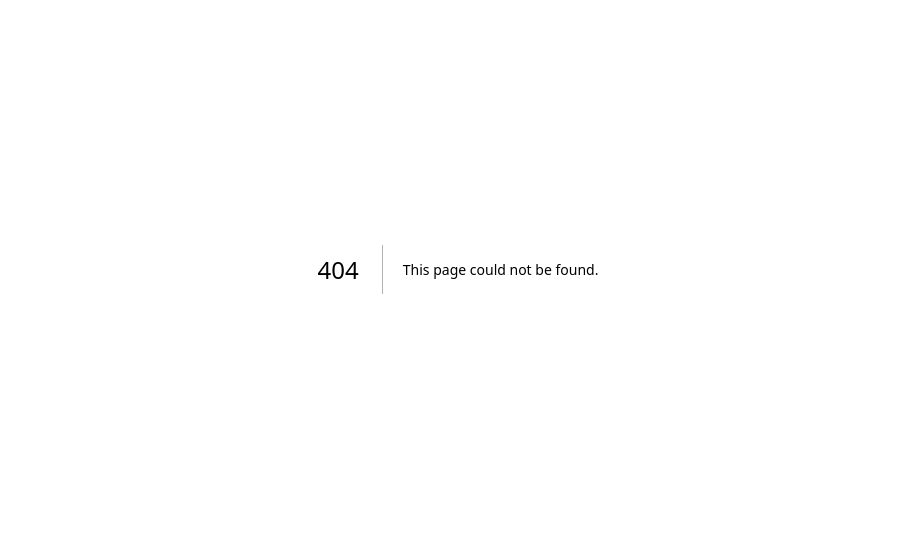
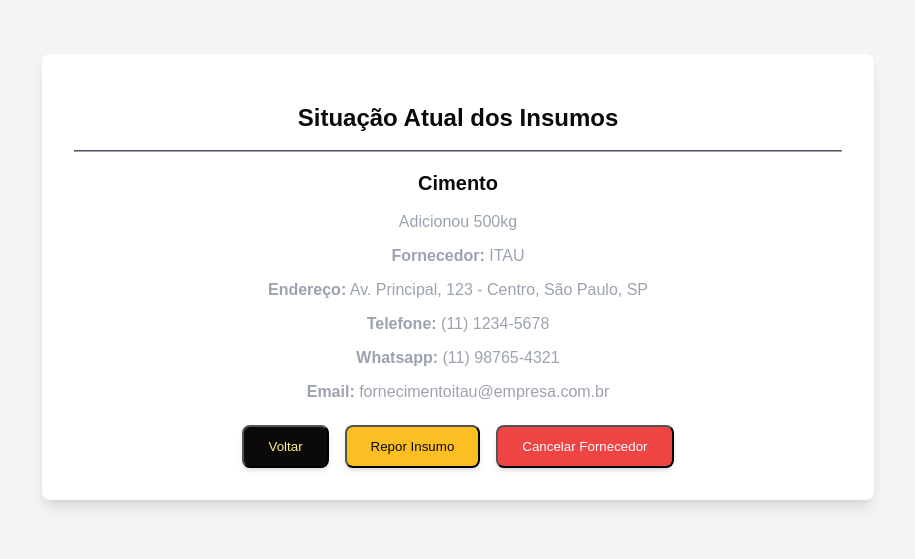
Before and after one commit to brunaalrez/strongblocks, a Next.js app: page /insumos/visualizar_insumos in a window 1280 px wide. Before the commit this address had no page. Shown: the part 131-690 px from the top of the page, without its empty margins (182-1097 px from the left). Built offline with nearby package versions, Linux system fonts and the light colour scheme.

Commit message:
Criada tela de insumos

```diff
--- a/app/insumos/components/primeira_insumos.js
+++ /dev/null
@@ -1,17 +0,0 @@
-function PrimeiraInsumos() {
-    return (
-        <div>
-            <h1>Situação atual dos insumos</h1>
-            <hr/>
-            <h2>Cimento</h2>
-            <br/>
-            <p>adicionou 500kg </p>
-            <p>O fornecedor é:</p>
-            <a><button>Voltar</button></a>
-            <a><button>Repor insumo</button></a>
-            <a><button>Cancelar esse fornecedor</button></a>
-        </div>
-     );
-}
-
-export default PrimeiraInsumos;
--- a/app/insumos/page.js
+++ b/app/insumos/page.js
@@ -1,14 +1,32 @@
-function Insumos() {
-    return (
-        <div>
-            <h1>Insumos</h1>
-            <hr/>
-            <p>Você gostaria de:</p>
-            <a href="./primeira_insumos">Visualizar</a>
-            <br/>
-            <button>Cadastrar Insumo</button>
-            </div>
-     );
+'use client'
+import { useRouter } from 'next/navigation';
+
+export default function Insumos() {
+  const router = useRouter();
+
+  return (
+    <div className="min-h-screen flex flex-col items-center justify-center bg-gray-100">
+      <div className="max-w-3xl w-full bg-white shadow-lg rounded-lg p-8 text-center">
+        <h1 className="text-2xl font-bold text-stone-950">Insumos</h1>
+        <hr className="my-4 border-gray-400"/>
+
+
+        <div className="flex flex-col sm:flex-row gap-4">
+          <button
+            onClick={() => router.push('/insumos/visualizar_insumos')}
+            className="w-full sm:w-auto px-6 py-3 bg-amber-400 text-stone-950 rounded-lg shadow-md hover:bg-amber-500 transition"
+          >
+            Visualizar
+          </button>
+
+          <button
+            onClick={() => router.push('/insumos/cadastrar')}
+            className="w-full sm:w-auto px-6 py-3 bg-stone-950 text-yellow-200 rounded-lg shadow-md hover:bg-stone-800 transition"
+          >
+            Cadastrar Insumo
+          </button>
+        </div>
+      </div>
+    </div>
+  );
 }
-
-export default Insumos;
--- /dev/null
+++ b/app/insumos/visualizar_insumos/page.js
@@ -0,0 +1,57 @@
+'use client'
+import { useRouter } from 'next/navigation';
+
+export default function PrimeiraInsumos() {
+  const router = useRouter();
+
+  return (
+    <div className="min-h-screen flex flex-col items-center justify-center bg-gray-100">
+      <div className="max-w-3xl w-full bg-white shadow-lg rounded-lg p-8 text-center">
+        <h1 className="text-2xl font-bold text-stone-950">Situação Atual dos Insumos</h1>
+        <hr className="my-4 border-gray-400" />
+
+        <h2 className="text-xl text-stone-950">Cimento</h2>
+        <p className="text-gray-400 mt-4">Adicionou 500kg</p>
+
+        <p className="text-gray-400 mt-2">
+          <strong>Fornecedor:</strong> ITAU
+        </p>
+        <p className="text-gray-400">
+          <strong>Endereço:</strong> Av. Principal, 123 - Centro, São Paulo, SP
+        </p>
+        <p className="text-gray-400">
+          <strong>Telefone:</strong> (11) 1234-5678
+        </p>
+        <p className="text-gray-400">
+          <strong>Whatsapp:</strong> (11) 98765-4321
+        </p>
+        <p className="text-gray-400">
+          <strong>Email:</strong> fornecimentoitau@empresa.com.br
+        </p>
+
+        <div className="mt-6 flex flex-col sm:flex-row gap-4 justify-center">
+          <button
+            onClick={() => router.push('/insumos')}
+            className="w-full sm:w-auto px-6 py-3 bg-stone-950 text-yellow-200 rounded-lg shadow-md hover:bg-stone-800 transition"
+          >
+            Voltar
+          </button>
+
+          <button
+            onClick={() => router.push('/insumos/repor')}
+            className="w-full sm:w-auto px-6 py-3 bg-amber-400 text-stone-950 rounded-lg shadow-md hover:bg-amber-500 transition"
+          >
+            Repor Insumo
+          </button>
+
+          <button
+            onClick={() => router.push('/insumos/cancelar')}
+            className="w-full sm:w-auto px-6 py-3 bg-red-500 text-white rounded-lg shadow-md hover:bg-red-600 transition"
+          >
+            Cancelar Fornecedor
+          </button>
+        </div>
+      </div>
+    </div>
+  );
+}
--- a/app/page.js
+++ b/app/page.js
@@ -5,7 +5,7 @@ export default function Home() {
   const router = useRouter();
 
   return (
-    <div className="min-h-screen flex flex-col items-center justify-center bg-gray-100">
+    <div className="min-h-screen flex flex-col items-center justify-center bg-gray-200">
       <div className="max-w-3xl w-full bg-white shadow-lg rounded-lg p-8 text-center">
         <h1 className="text-2xl font-bold text-stone-950">Bem-vindo ao Sistema Strong Blocks</h1>
         <p className="text-gray-400 mt-2">Gerencie sua produção e estoque com facilidade.</p>
```
